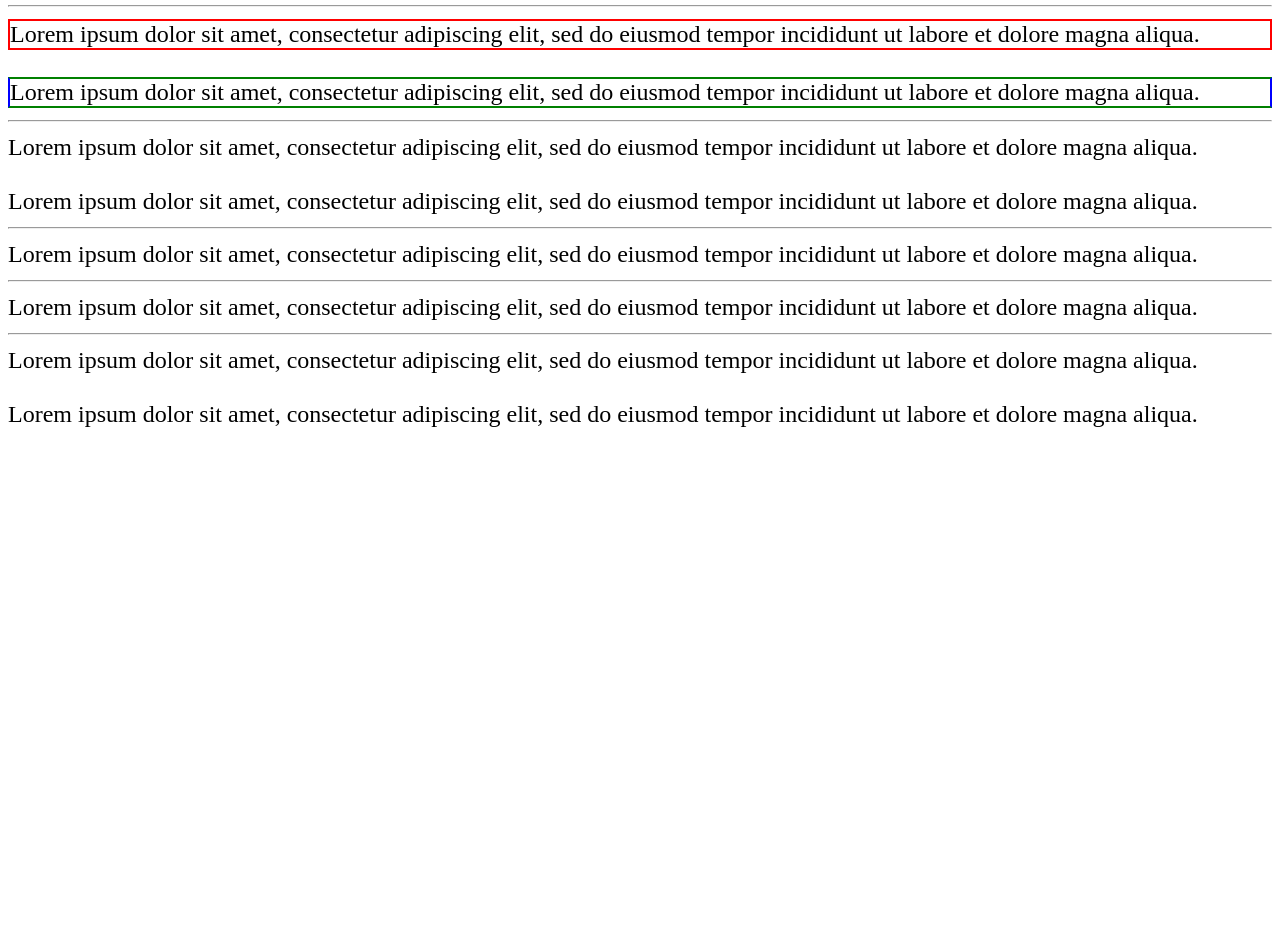
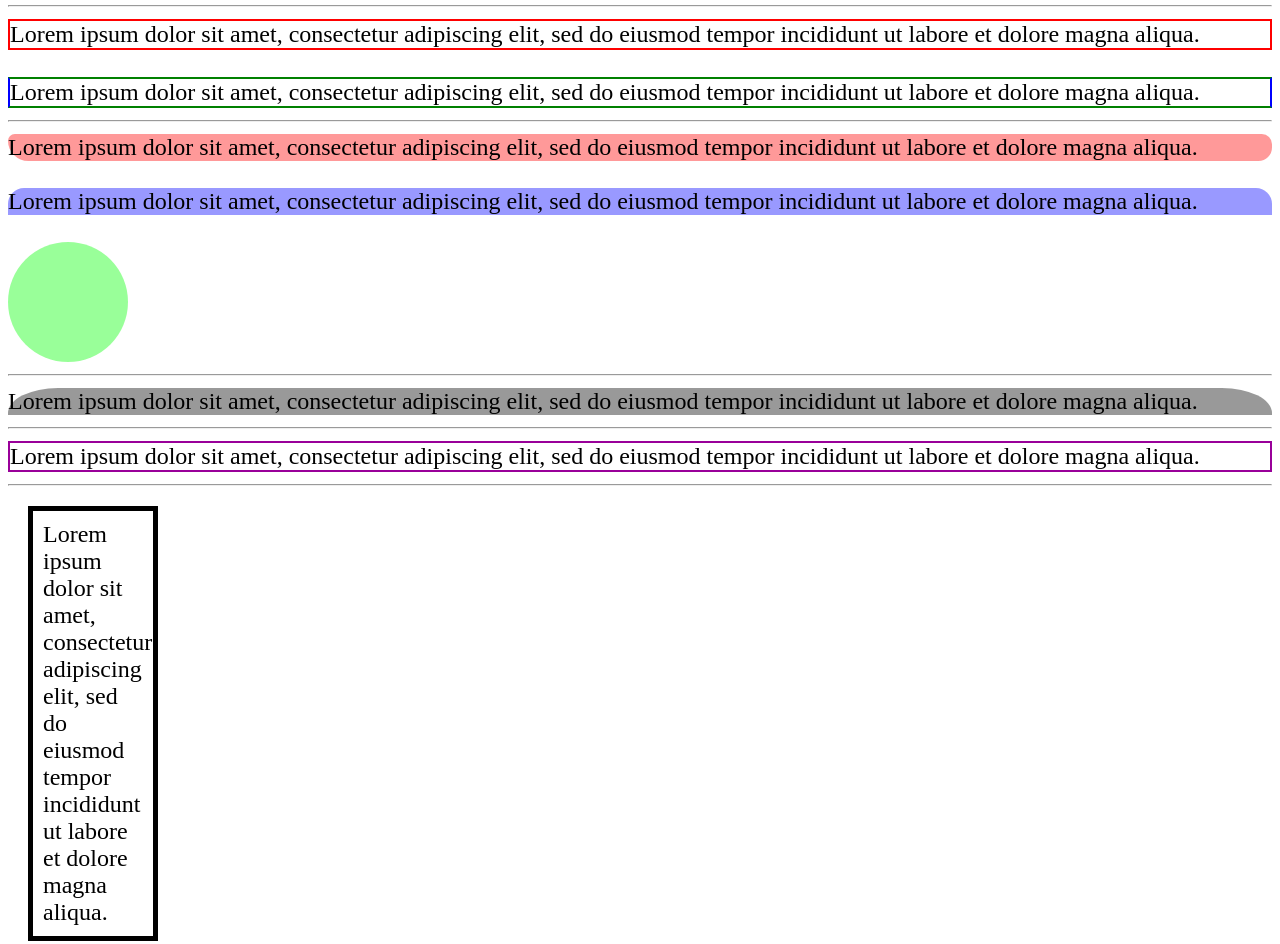
Before and after one commit to devJiraynor/web-basic-20240118, a plain HTML site: page css/4.CSS3_Box Model/css3_box_model.html in a window 1280 px wide. Shown: the part 1320-2264 px from the top of the page. Before the commit the page ends 1756 px from the top, so only its background shows below. Drawn offline with Linux system fonts and the light colour scheme.

Commit message:
2024.03.12. 12:50

```diff
--- a/css/4.CSS3_Box Model/css3_box_model.html
+++ b/css/4.CSS3_Box Model/css3_box_model.html
@@ -180,8 +180,27 @@
 
 
         /*
-            border-radius :
+            border-radius : 테두리 모서리의 둥글기를 지정
         */
+        .border-radius-1 {
+            background-color: rgba(255, 0, 0, 0.4);
+            border-top-left-radius: 8px;
+            border-top-right-radius: 12px;
+            border-bottom-right-radius: 16px;
+            border-bottom-left-radius: 24px;
+        }
+
+        .border-radius-2 {
+            background-color: rgba(0, 0, 255, 0.4);
+            border-radius: 16px 16px 0px 0px;
+        }
+
+        .circle {
+            width: 120px;
+            height: 120px;
+            background-color: rgba(0, 255, 0, 0.4);
+            border-radius: 50%;
+        }
 
 
         /*
@@ -192,23 +211,47 @@
         */
 
         /* 타원형 모서리 적용 방법 */
-
+        .border-radius-3 {
+            background-color: rgba(0, 0, 0, 0.4);
+            border-radius: 50px 50px 0px 0px / 25px 25px 0px 0px;
+        }
 
         /*
             border-radius : tlx trx brx blx / tly try bry bly;
         */
 
         /*
-            border :
-                -
+            border : border 속성으로 border-width, border-style, border-color를 한번에 설정
+                - border : border-width, border-style, border-color;
+                - border-top : border-width, border-style, border-color;
+                - border-right : border-width, border-style, border-color;
+                - border-bottom : border-width, border-style, border-color;
+                - border-left : border-width, border-style, border-color;
         */
-
+        .border {
+            border: 2.5px solid #990099;
+        }
 
         /*
-            box-sizing :
-                -
-                -
+            box-sizing : width, height 속성의 대상 영역을 지정
+                - content-box : width, height 값을 컨텐츠 영역으로 지정
+                - border-box : width,height 값을 컨텐츠 + 패딩 + 테두리 영역으로 지정
         */
+        .content-box {
+            box-sizing: content-box;
+            width: 100px;
+            border: 5px solid black;
+            padding: 10px;
+            margin: 20px;
+        }
+
+        .border-box {
+            box-sizing: border-box;
+            width: 100px;
+            border: 5px solid black;
+            padding: 10px;
+            margin: 20px;
+        }
 
 
     </style>
@@ -251,6 +294,8 @@
     <div class="border-radius-1">Lorem ipsum dolor sit amet, consectetur adipiscing elit, sed do eiusmod tempor incididunt ut labore et dolore magna aliqua.</div>
     <br>
     <div class="border-radius-2">Lorem ipsum dolor sit amet, consectetur adipiscing elit, sed do eiusmod tempor incididunt ut labore et dolore magna aliqua.</div>
+    <br />
+    <div class="circle"></div>
 
     <hr />
 
```
Also changed, not shown: css/4.CSS3_Box Model/css3_box_example.html (added, +29 -0 lines).
